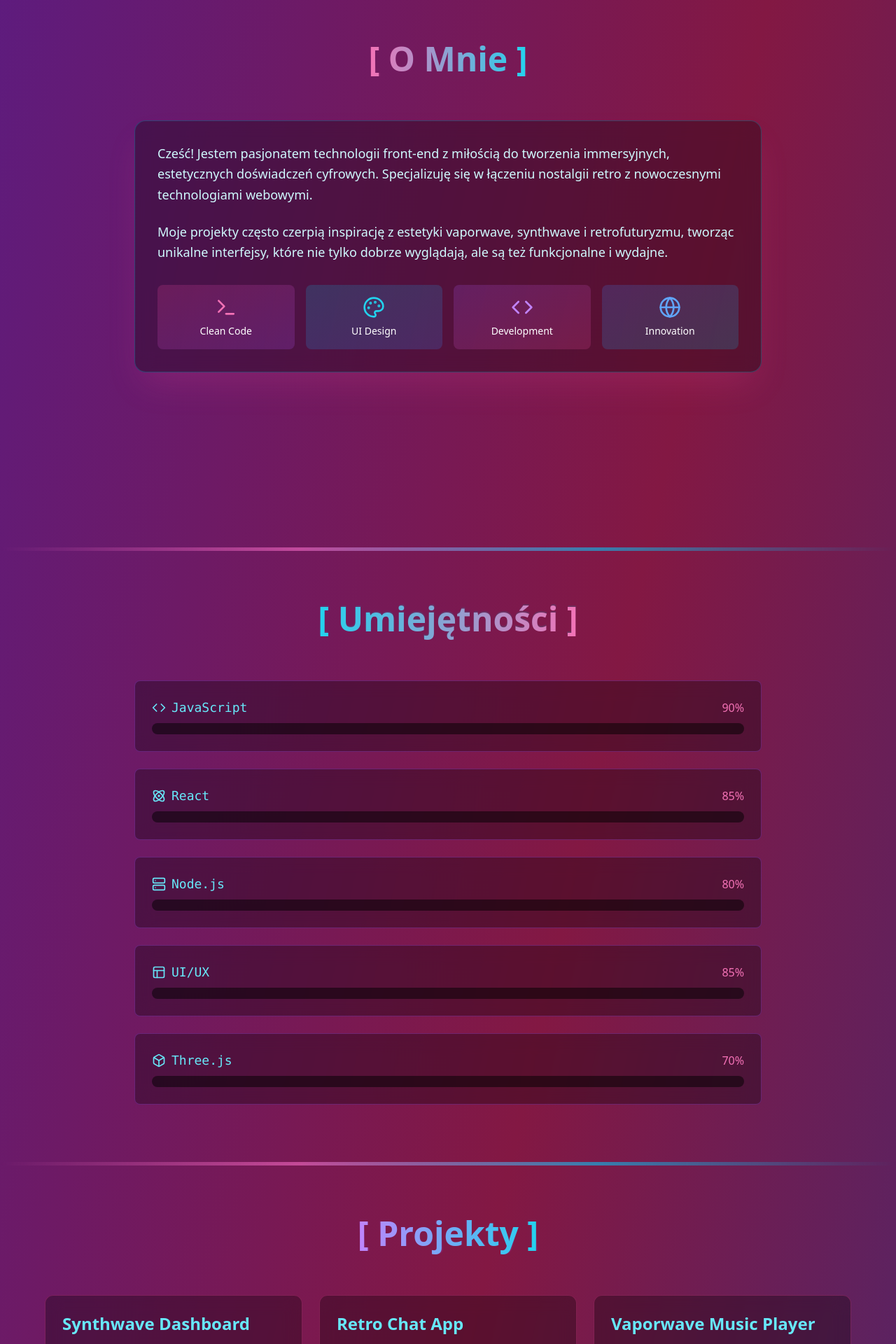
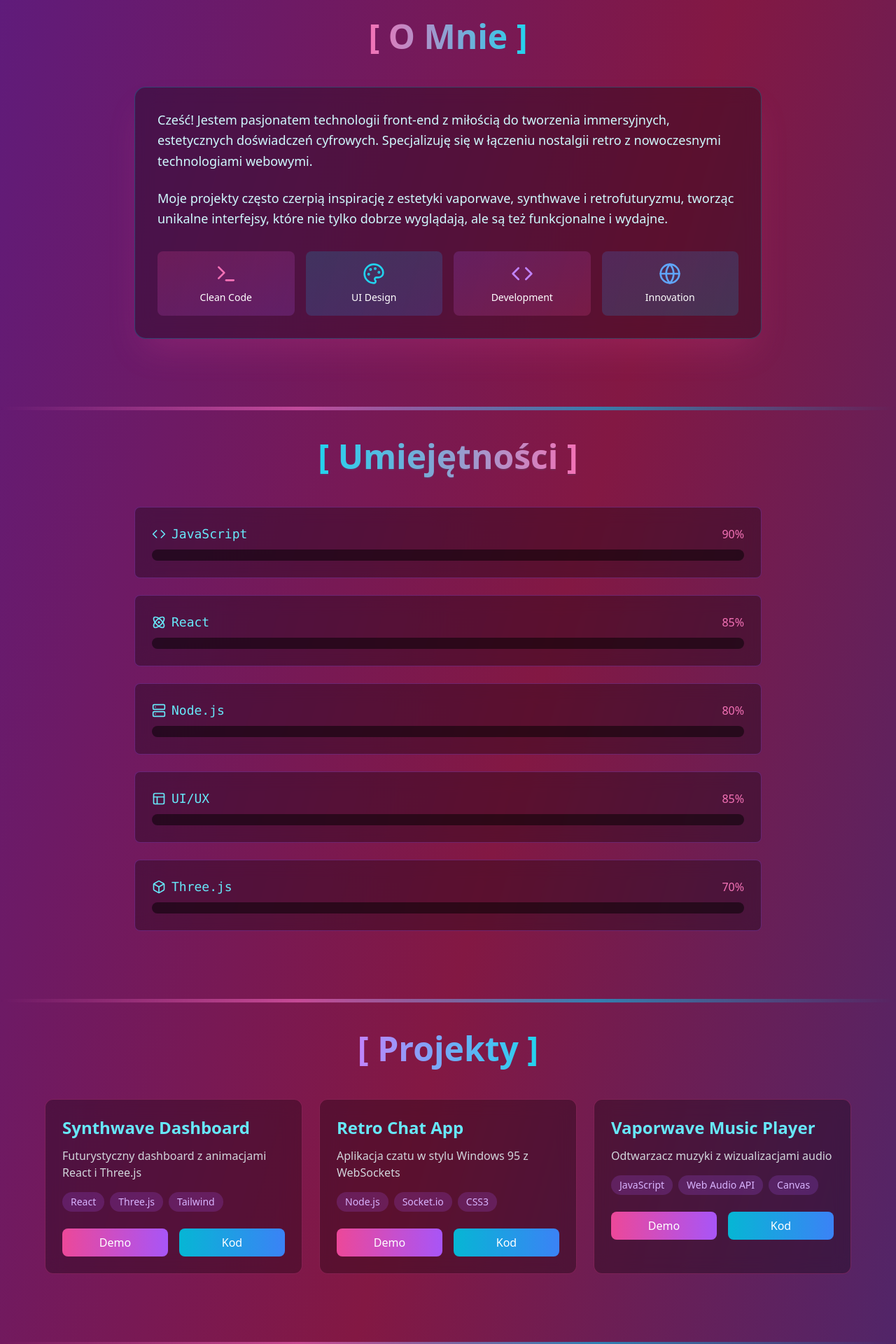
Before and after one commit to krzysztofprzybysz-dev/portfolio-website, a React (Create React App) app: page / in a window 1280 px wide. Shown: the part 820-2740 px from the top of the page at 70% size. Built offline with nearby package versions, Linux system fonts and the light colour scheme.

Commit message:
Refactor section styles for consistency and improved spacing in portfolio components

```diff
--- a/src/components/About.js
+++ b/src/components/About.js
@@ -3,9 +3,9 @@ import { Terminal, Palette, Code, Globe } from 'lucide-react';
 
 const About = forwardRef((props, ref) => {
     return (
-        <section ref={ref} id="o-mnie" className="min-h-screen py-20 px-6 vaporwave-section">
+        <section ref={ref} id="o-mnie" className="py-12 px-6 vaporwave-section">
             <div className="container mx-auto max-w-4xl">
-                <h2 className="text-5xl font-bold text-center mb-16 relative inline-block w-full scroll-animate animate-up">
+                <h2 className="text-5xl font-bold text-center mb-12 relative inline-block w-full scroll-animate animate-up">
           <span className="relative z-10 bg-gradient-to-r from-pink-400 to-cyan-400 text-transparent bg-clip-text">
             [ O Mnie ]
           </span>
@@ -13,7 +13,7 @@ const About = forwardRef((props, ref) => {
             [ O Mnie ]
           </span>
                 </h2>
-                <div className="bg-black/30 backdrop-blur-md rounded-2xl p-8 border border-cyan-500/30 shadow-2xl shadow-pink-500/20 scroll-animate animate-up">
+                <div className="bg-black/30 backdrop-blur-md rounded-2xl p-8 border border-cyan-500/30 shadow-2xl shadow-pink-500/20 scroll-animate animate-up mb-12">
                     <p className="text-lg leading-relaxed mb-6 text-cyan-100 scroll-animate animate-left">
                         Cześć! Jestem pasjonatem technologii front-end z miłością do tworzenia immersyjnych,
                         estetycznych doświadczeń cyfrowych. Specjalizuję się w łączeniu nostalgii retro z
--- a/src/components/Contact.js
+++ b/src/components/Contact.js
@@ -3,9 +3,9 @@ import { Mail, Github, Linkedin } from 'lucide-react';
 
 const Contact = forwardRef((props, ref) => {
     return (
-        <section ref={ref} id="kontakt" className="min-h-screen py-20 px-6 vaporwave-section">
+        <section ref={ref} id="kontakt" className="py-12 px-6 vaporwave-section">
             <div className="container mx-auto max-w-4xl">
-                <h2 className="text-5xl font-bold text-center mb-16 relative inline-block w-full scroll-animate animate-up">
+                <h2 className="text-5xl font-bold text-center mb-12 relative inline-block w-full scroll-animate animate-up">
           <span className="relative z-10 bg-gradient-to-r from-purple-400 to-pink-400 text-transparent bg-clip-text">
             [ Kontakt ]
           </span>
@@ -13,7 +13,7 @@ const Contact = forwardRef((props, ref) => {
             [ Kontakt ]
           </span>
                 </h2>
-                <div className="bg-black/30 backdrop-blur-md rounded-xl p-8 border border-cyan-500/30 text-center">
+                <div className="bg-black/30 backdrop-blur-md rounded-xl p-8 border border-cyan-500/30 text-center mb-12">
                     <p className="text-xl mb-8 text-cyan-300 scroll-animate animate-right">Chętnie nawiążę współpracę!</p>
                     <div className="space-y-4">
                         <a
--- a/src/components/Education.js
+++ b/src/components/Education.js
@@ -2,9 +2,9 @@ import React, { forwardRef } from 'react';
 
 const Education = forwardRef((props, ref) => {
     return (
-        <section ref={ref} id="edukacja" className="min-h-screen py-20 px-6 vaporwave-section">
+        <section ref={ref} id="edukacja" className="py-12 px-6 vaporwave-section">
             <div className="container mx-auto max-w-4xl">
-                <h2 className="text-5xl font-bold text-center mb-16 relative inline-block w-full scroll-animate animate-up">
+                <h2 className="text-5xl font-bold text-center mb-12 relative inline-block w-full scroll-animate animate-up">
           <span className="relative z-10 bg-gradient-to-r from-cyan-400 to-purple-400 text-transparent bg-clip-text">
             [ Edukacja ]
           </span>
@@ -12,7 +12,7 @@ const Education = forwardRef((props, ref) => {
             [ Edukacja ]
           </span>
                 </h2>
-                <div className="bg-black/30 backdrop-blur-md rounded-xl p-8 border border-purple-500/30 scroll-animate animate-left">
+                <div className="bg-black/30 backdrop-blur-md rounded-xl p-8 border border-purple-500/30 scroll-animate animate-left mb-12">
                     <h3 className="text-2xl font-bold text-pink-300 mb-2">Informatyka</h3>
                     <p className="text-cyan-300 mb-4">Politechnika Warszawska</p>
                     <p className="text-purple-300">2016 - 2020</p>
--- a/src/components/Experience.js
+++ b/src/components/Experience.js
@@ -2,9 +2,9 @@ import React, { forwardRef } from 'react';
 
 const Experience = forwardRef((props, ref) => {
     return (
-        <section ref={ref} id="doświadczenie" className="min-h-screen py-20 px-6 vaporwave-section">
+        <section ref={ref} id="doświadczenie" className="py-12 px-6 vaporwave-section">
             <div className="container mx-auto max-w-4xl">
-                <h2 className="text-5xl font-bold text-center mb-16 relative inline-block w-full scroll-animate animate-up">
+                <h2 className="text-5xl font-bold text-center mb-12 relative inline-block w-full scroll-animate animate-up">
           <span className="relative z-10 bg-gradient-to-r from-pink-400 to-purple-400 text-transparent bg-clip-text">
             [ Doświadczenie ]
           </span>
@@ -12,7 +12,7 @@ const Experience = forwardRef((props, ref) => {
             [ Doświadczenie ]
           </span>
                 </h2>
-                <div className="space-y-8">
+                <div className="space-y-8 mb-12">
                     <div className="bg-black/30 backdrop-blur-md rounded-xl p-8 border-l-4 border-pink-500 hover:border-cyan-500 transition-all duration-300 scroll-animate animate-left">
                         <div className="flex justify-between items-start mb-4">
                             <div>
--- a/src/components/Projects.js
+++ b/src/components/Projects.js
@@ -3,9 +3,9 @@ import { projects } from '../data/portfolioData';
 
 const Projects = forwardRef((props, ref) => {
     return (
-        <section ref={ref} id="projekty" className="min-h-screen py-20 px-6 vaporwave-section">
+        <section ref={ref} id="projekty" className="py-12 px-6 vaporwave-section">
             <div className="container mx-auto max-w-6xl">
-                <h2 className="text-5xl font-bold text-center mb-16 relative inline-block w-full scroll-animate animate-up">
+                <h2 className="text-5xl font-bold text-center mb-12 relative inline-block w-full scroll-animate animate-up">
           <span className="relative z-10 bg-gradient-to-r from-purple-400 to-cyan-400 text-transparent bg-clip-text">
             [ Projekty ]
           </span>
@@ -13,7 +13,7 @@ const Projects = forwardRef((props, ref) => {
             [ Projekty ]
           </span>
                 </h2>
-                <div className="grid md:grid-cols-3 gap-6">
+                <div className="grid md:grid-cols-3 gap-6 mb-12">
                     {projects.map((project, index) => (
                         <div
                             key={index}
--- a/src/components/Skills.js
+++ b/src/components/Skills.js
@@ -4,9 +4,9 @@ import * as LucideIcons from 'lucide-react';
 
 const Skills = forwardRef((props, ref) => {
     return (
-        <section ref={ref} id="umiejętności" className="min-h-screen py-20 px-6 vaporwave-section">
+        <section ref={ref} id="umiejętności" className="py-12 px-6 vaporwave-section">
             <div className="container mx-auto max-w-4xl">
-                <h2 className="text-5xl font-bold text-center mb-16 relative inline-block w-full scroll-animate animate-up">
+                <h2 className="text-5xl font-bold text-center mb-12 relative inline-block w-full scroll-animate animate-up">
           <span className="relative z-10 bg-gradient-to-r from-cyan-400 to-pink-400 text-transparent bg-clip-text">
             [ Umiejętności ]
           </span>
@@ -14,7 +14,7 @@ const Skills = forwardRef((props, ref) => {
             [ Umiejętności ]
           </span>
                 </h2>
-                <div className="space-y-6">
+                <div className="space-y-6 mb-12">
                     {skills.map((skill, index) => {
                         const Icon = LucideIcons[skill.icon];
                         return (
```
